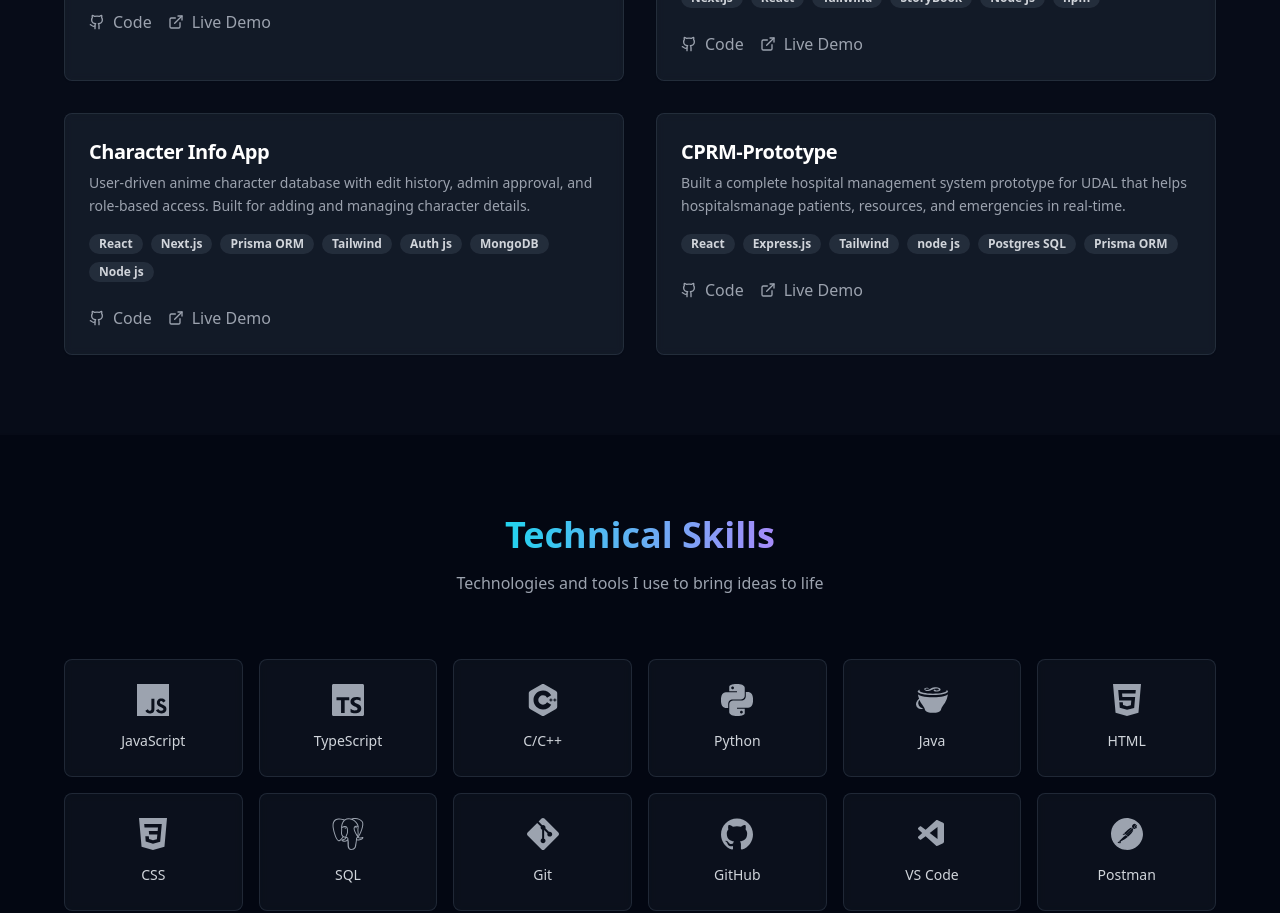
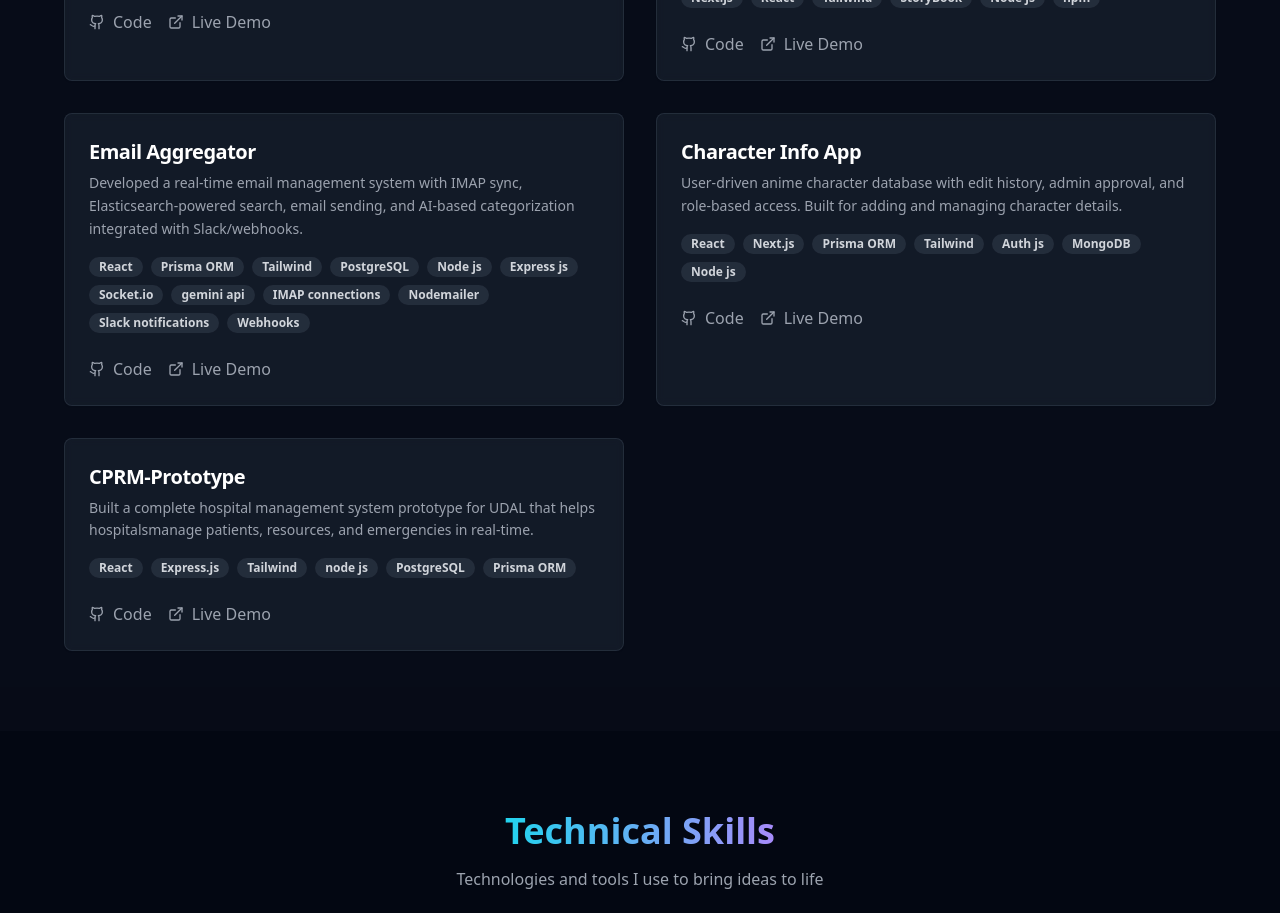
Before and after one commit to HimanshuHegde/myPortfolio, a Next.js app: page / in a window 1280 px wide. Shown: the part 1600-2513 px from the top of the page. Built offline with nearby package versions, Linux system fonts and the light colour scheme.

Commit message:
updated resume and projects

```diff
--- a/app/page.tsx
+++ b/app/page.tsx
@@ -110,6 +110,14 @@ export default function Portfolio() {
       liveUrl: "https://react-epic-trails-ds.vercel.app/",
     },
     {
+      title: "Email Aggregator ",
+      description:
+        "Developed a real-time email management system with IMAP sync, Elasticsearch-powered search, email sending, and AI-based categorization integrated with Slack/webhooks. ",
+      techStack: ["React", "Prisma ORM", "Tailwind", "PostgreSQL", "Node js","Express js", "Socket.io","gemini api","IMAP connections",  "Nodemailer","Slack notifications", "Webhooks"],
+      githubUrl: "https://github.com/HimanshuHegde/Email-Aggregator",
+      liveUrl: "https://email-aggregator-ten.vercel.app/",
+    },
+    {
       title: "Character Info App ",
       description:
         " User-driven anime character database with edit history, admin approval, and role-based access. Built for adding and managing character details.",
@@ -121,7 +129,7 @@ export default function Portfolio() {
       title: "CPRM-Prototype",
       description:
         "Built a complete hospital management system prototype for UDAL that helps hospitalsmanage patients, resources, and emergencies in real-time.",
-      techStack: ["React", "Express.js", "Tailwind", "node js", "Postgres SQL", "Prisma ORM"],
+      techStack: ["React", "Express.js", "Tailwind", "node js", "PostgreSQL", "Prisma ORM"],
       githubUrl: "https://github.com/HimanshuHegde/CPRM-Prototype",
       liveUrl: "https://centralized-patient-resource-manage.vercel.app/",
     },
@@ -209,8 +217,8 @@ export default function Portfolio() {
 
   const handleDownloadResume = () => {
     const link = document.createElement("a")
-    link.href = "/Himanshu_Hegde.pdf"
-    link.download = "/Himanshu_Hegde.pdf"
+    link.href = "/Himanshu Hegde.pdf"
+    link.download = "/Himanshu Hegde.pdf"
     link.click()
   }
 
```
Also changed, not shown: 2 other files (tests, documents, lock files or other folders).
